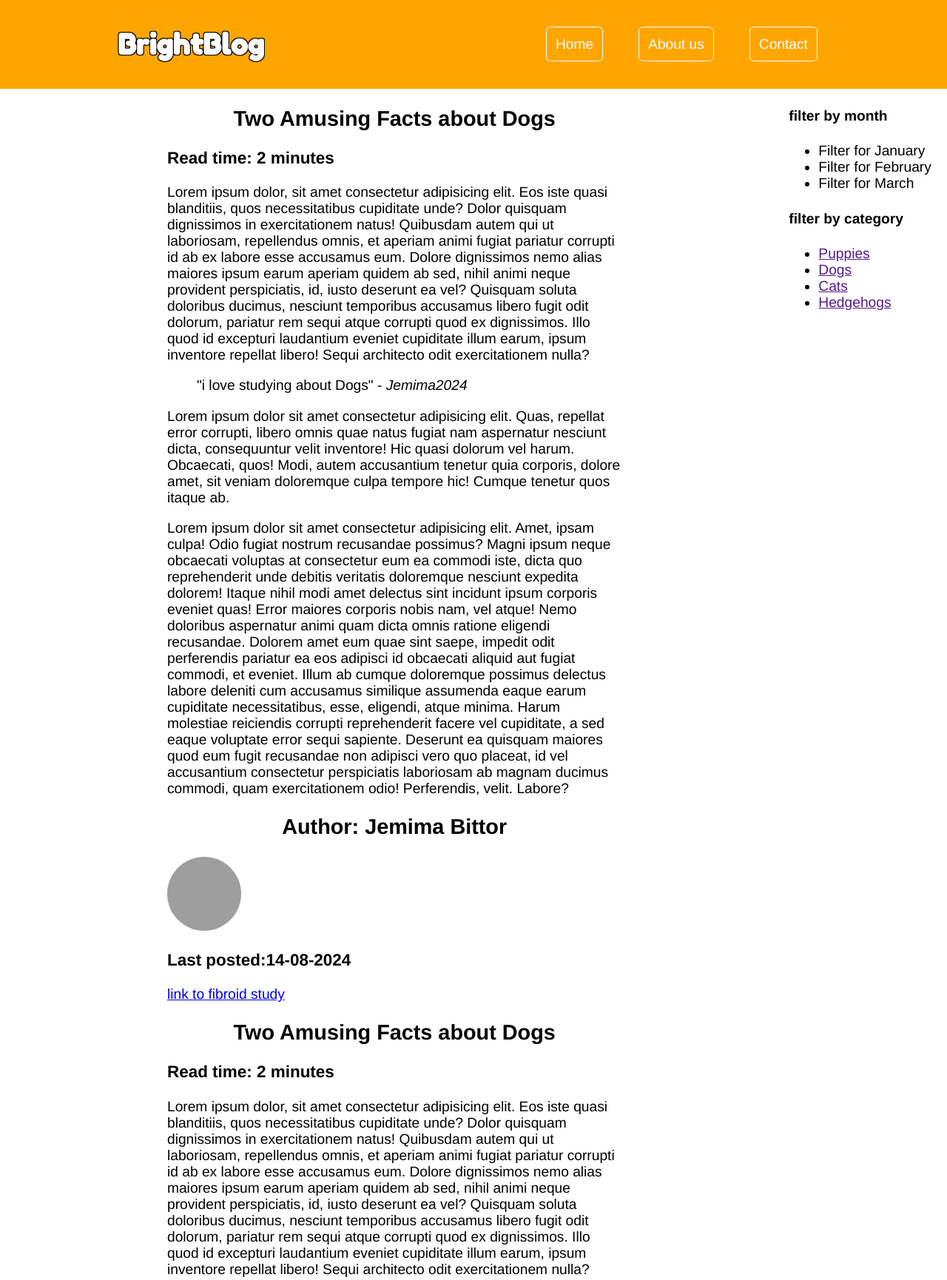
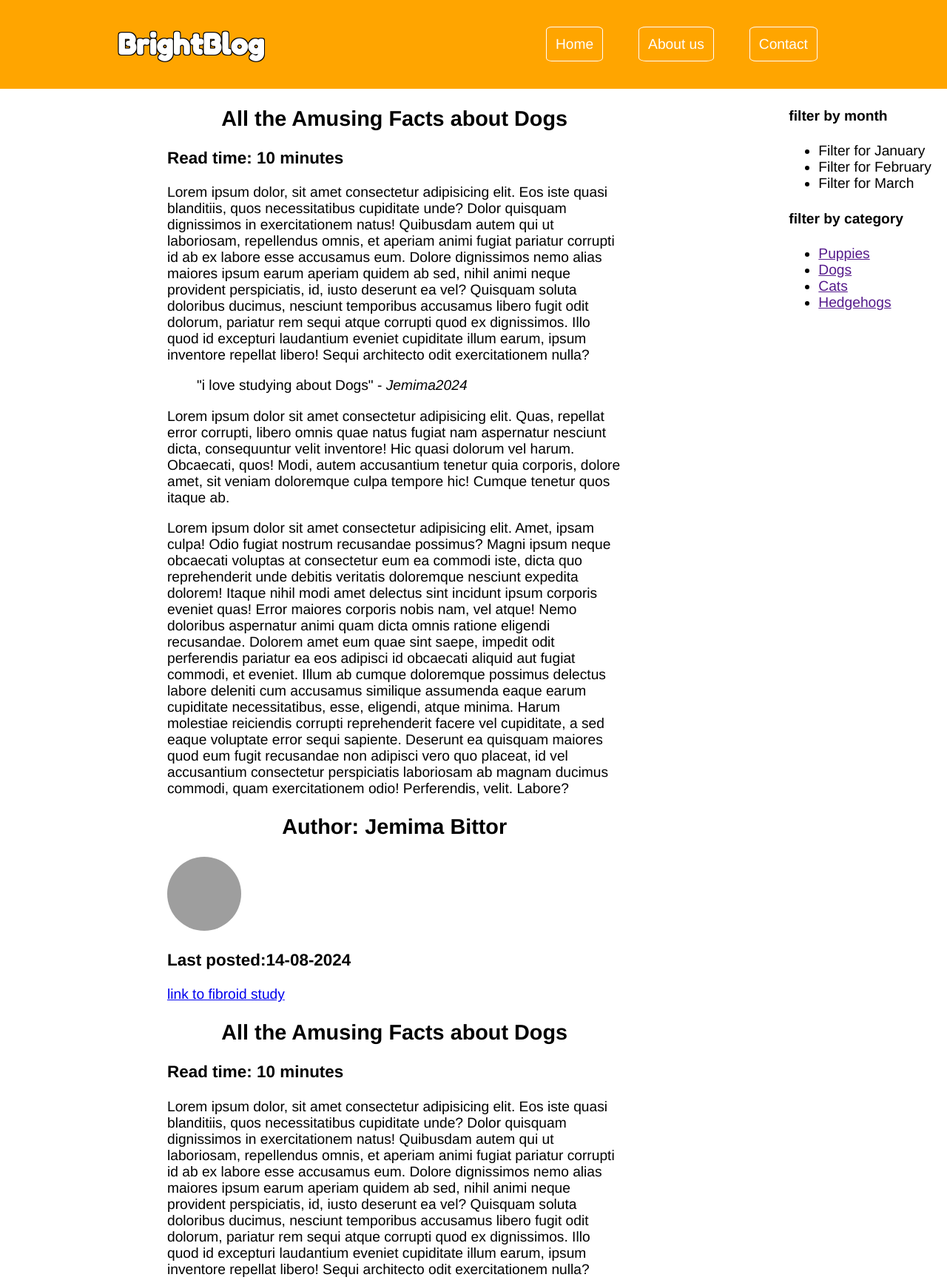
Before and after one commit to JemimaB1999/JemimaB1999.github.io, a plain HTML site: page index.html in a window 1280 px wide. Shown: the top 1730 px of the page at 74% size. Drawn offline with Linux system fonts and the light colour scheme; no server answers; grey boxes are pictures that could not be loaded.

Commit message:
Update index.html

```diff
--- a/index.html
+++ b/index.html
@@ -34,8 +34,8 @@
             <article>
                 <header>
                     <!-- article header goes here -->
-                    <h2>Two Amusing Facts about Dogs</h2>
-                    <h3>Read time: 2 minutes</h3>
+                    <h2>All the Amusing Facts about Dogs</h2>
+                    <h3>Read time: 10 minutes</h3>
                 </header>
                 <main>
                     <p>Lorem ipsum dolor, sit amet consectetur adipisicing elit. Eos iste quasi blanditiis, quos necessitatibus cupiditate unde? Dolor quisquam dignissimos in exercitationem natus! Quibusdam autem qui ut laboriosam, repellendus omnis, et aperiam animi fugiat pariatur corrupti id ab ex labore esse accusamus eum. Dolore dignissimos nemo alias maiores ipsum earum aperiam quidem ab sed, nihil animi neque provident perspiciatis, id, iusto deserunt ea vel? Quisquam soluta doloribus ducimus, nesciunt temporibus accusamus libero fugit odit dolorum, pariatur rem sequi atque corrupti quod ex dignissimos. Illo quod id excepturi laudantium eveniet cupiditate illum earum, ipsum inventore repellat libero! Sequi architecto odit exercitationem nulla?</p>
@@ -55,8 +55,8 @@
              <article>
                 <header>
                     <!-- article header goes here -->
-                    <h2>Two Amusing Facts about Dogs</h2>
-                    <h3>Read time: 2 minutes</h3>
+                    <h2>All the Amusing Facts about Dogs</h2>
+                    <h3>Read time: 10 minutes</h3>
                 </header>
                 <main>
                     <p>Lorem ipsum dolor, sit amet consectetur adipisicing elit. Eos iste quasi blanditiis, quos necessitatibus cupiditate unde? Dolor quisquam dignissimos in exercitationem natus! Quibusdam autem qui ut laboriosam, repellendus omnis, et aperiam animi fugiat pariatur corrupti id ab ex labore esse accusamus eum. Dolore dignissimos nemo alias maiores ipsum earum aperiam quidem ab sed, nihil animi neque provident perspiciatis, id, iusto deserunt ea vel? Quisquam soluta doloribus ducimus, nesciunt temporibus accusamus libero fugit odit dolorum, pariatur rem sequi atque corrupti quod ex dignissimos. Illo quod id excepturi laudantium eveniet cupiditate illum earum, ipsum inventore repellat libero! Sequi architecto odit exercitationem nulla?</p>
```
